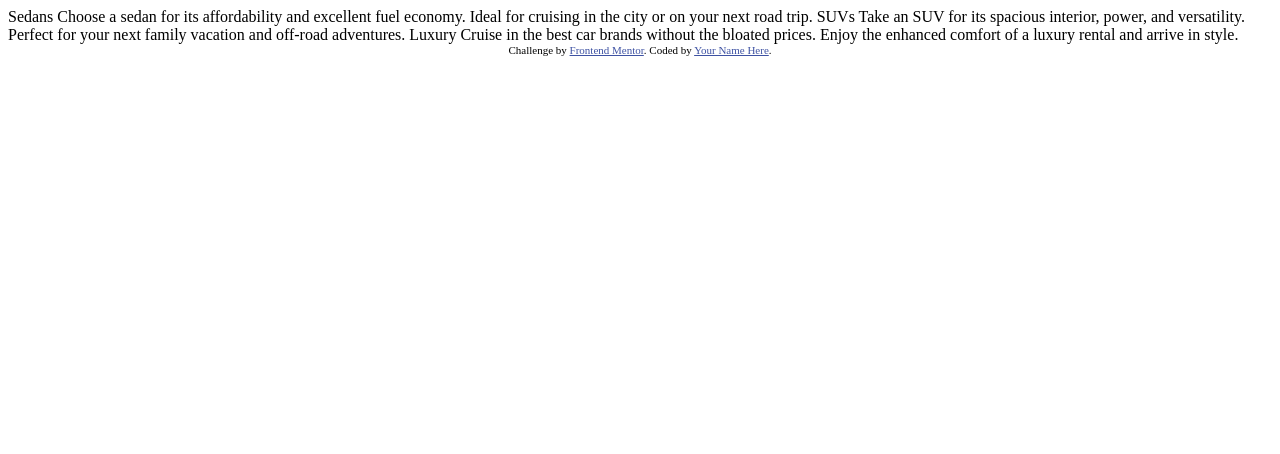
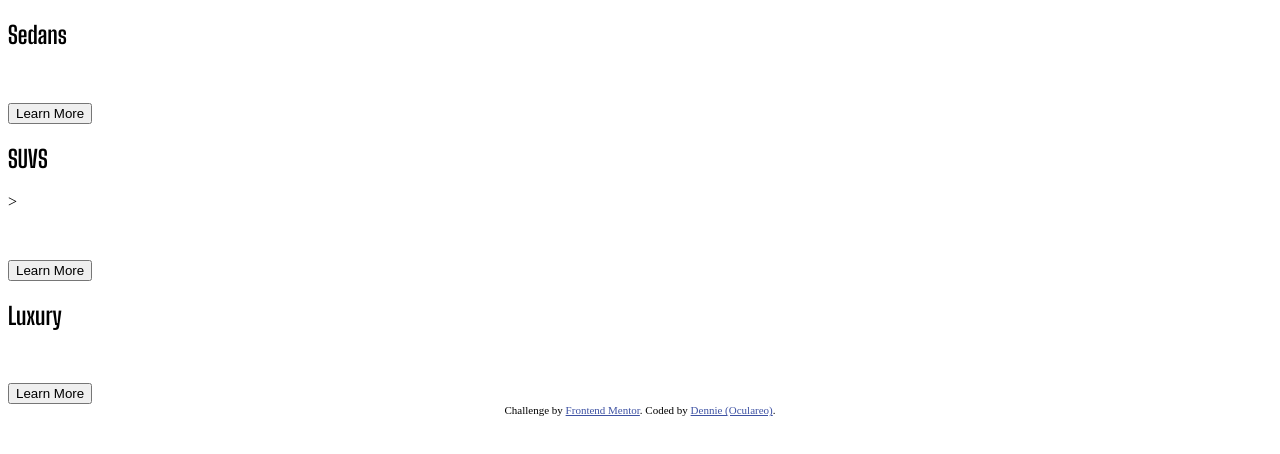
Before and after one commit to DennieCodes/3-column-preview-card, a plain HTML site: page index.html in a window 1280 px wide. Drawn offline with Linux system fonts and the light colour scheme.

Commit message:
Added html structure, base css styling

```diff
--- /dev/null
+++ b/index.css
@@ -0,0 +1,31 @@
+@import url("https://fonts.googleapis.com/css2?family=Big+Shoulders+Display:wght@700&family=Lexend+Deca&display=swap");
+
+/* Global Styling */
+:root {
+  --dark-cyan: hsl(184, 100%, 22%);
+  --very-dark-cyan: hsl(179, 100%, 13%);
+  --bright-orange: hsl(31, 77%, 52%);
+  --transparent-white: hsla(0, 0%, 100%, 0.75);
+  --very-light-grey: hsl(0, 0%, 95%);
+}
+
+p {
+  font-family: "Lexend Deca", sans-serif;
+  color: var(--transparent-white);
+  font-size: 15px;
+}
+
+h1 {
+  font-family: "Big Shoulders Display", cursive;
+}
+
+/* Card Styling */
+
+/* Attribution Styling */
+.attribution {
+  font-size: 11px;
+  text-align: center;
+}
+.attribution a {
+  color: hsl(228, 45%, 44%);
+}
--- a/index.html
+++ b/index.html
@@ -1,36 +1,57 @@
 <!DOCTYPE html>
 <html lang="en">
   <head>
-  <meta charset="UTF-8">
-  <meta name="viewport" content="width=device-width, initial-scale=1.0"> <!-- displays site properly based on user's device -->
+    <meta charset="UTF-8" />
+    <meta name="viewport" content="width=device-width, initial-scale=1.0" />
+    <!-- displays site properly based on user's device -->
 
-  <link rel="icon" type="image/png" sizes="32x32" href="./images/favicon-32x32.png">
+    <link
+      rel="icon"
+      type="image/png"
+      sizes="32x32"
+      href="./images/favicon-32x32.png"
+    />
+    <link rel="stylesheet" href="index.css" />
 
     <title>Frontend Mentor | 3-column preview card component</title>
-
-  <!-- Feel free to remove these styles or customise in your own stylesheet 👍 -->
-  <style>
-    .attribution { font-size: 11px; text-align: center; }
-    .attribution a { color: hsl(228, 45%, 44%); }
-  </style>
   </head>
   <body>
+    <section class="card-container">
+      <div class="card">
+        <h1>Sedans</h1>
+        <p>
+          Choose a sedan for its affordability and excellent fuel economy. Ideal
+          for cruising in the city or on your next road trip.
+        </p>
 
-  Sedans
-  Choose a sedan for its affordability and excellent fuel economy. Ideal for cruising in the city
-  or on your next road trip.
+        <button class="card-button">Learn More</button>
+      </div>
 
-  SUVs
-  Take an SUV for its spacious interior, power, and versatility. Perfect for your next family vacation
-  and off-road adventures.
+      <div class="card">
+        <h1>SUVS</h1>
+        >
+        <p>
+          Take an SUV for its spacious interior, power, and versatility. Perfect
+          for your next family vacation and off-road adventures.
+        </p>
+        <button class="card-button">Learn More</button>
+      </div>
 
-  Luxury
-  Cruise in the best car brands without the bloated prices. Enjoy the enhanced comfort of a luxury
-  rental and arrive in style.
+      <div class="card">
+        <h1>Luxury</h1>
+        <p>
+          Cruise in the best car brands without the bloated prices. Enjoy the
+          enhanced comfort of a luxury rental and arrive in style.
+        </p>
+        <button class="card-button">Learn More</button>
+      </div>
+    </section>
 
     <div class="attribution">
-    Challenge by <a href="https://www.frontendmentor.io?ref=challenge" target="_blank">Frontend Mentor</a>.
-    Coded by <a href="#">Your Name Here</a>.
+      Challenge by
+      <a href="https://www.frontendmentor.io?ref=challenge" target="_blank"
+        >Frontend Mentor</a
+      >. Coded by <a href="https://github.com/Oculareo">Dennie (Oculareo)</a>.
     </div>
   </body>
 </html>
```
Also changed, not shown: 1 other file. Lines whose indentation alone changed are shown as unchanged.
